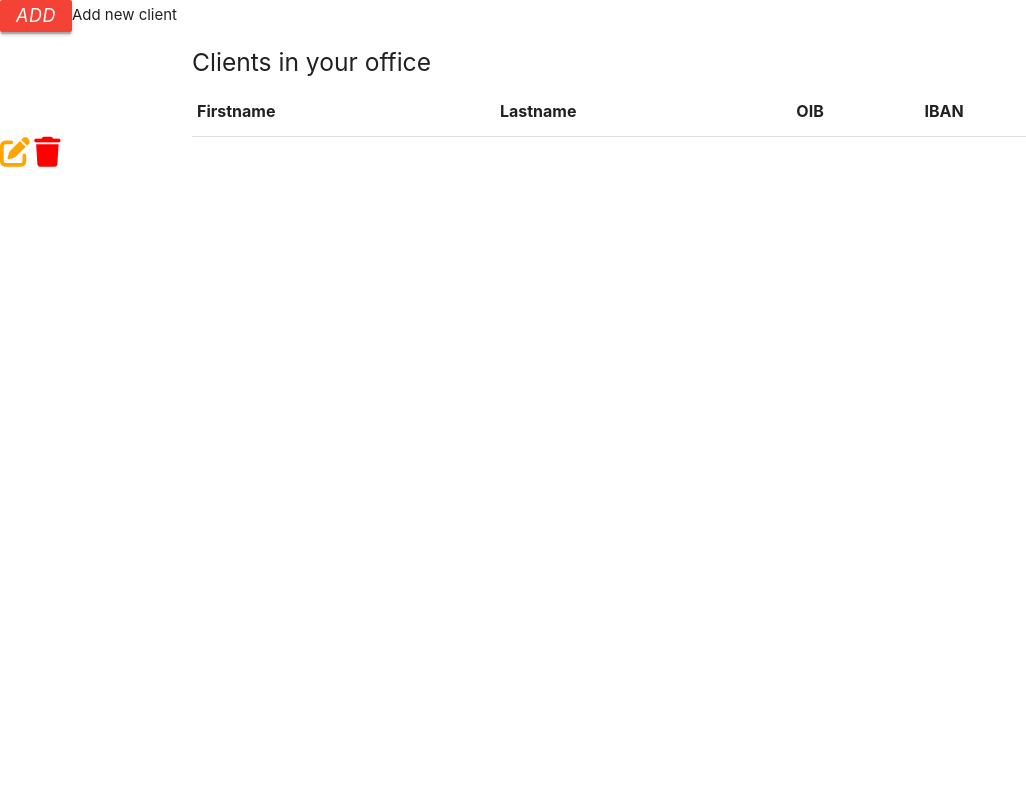
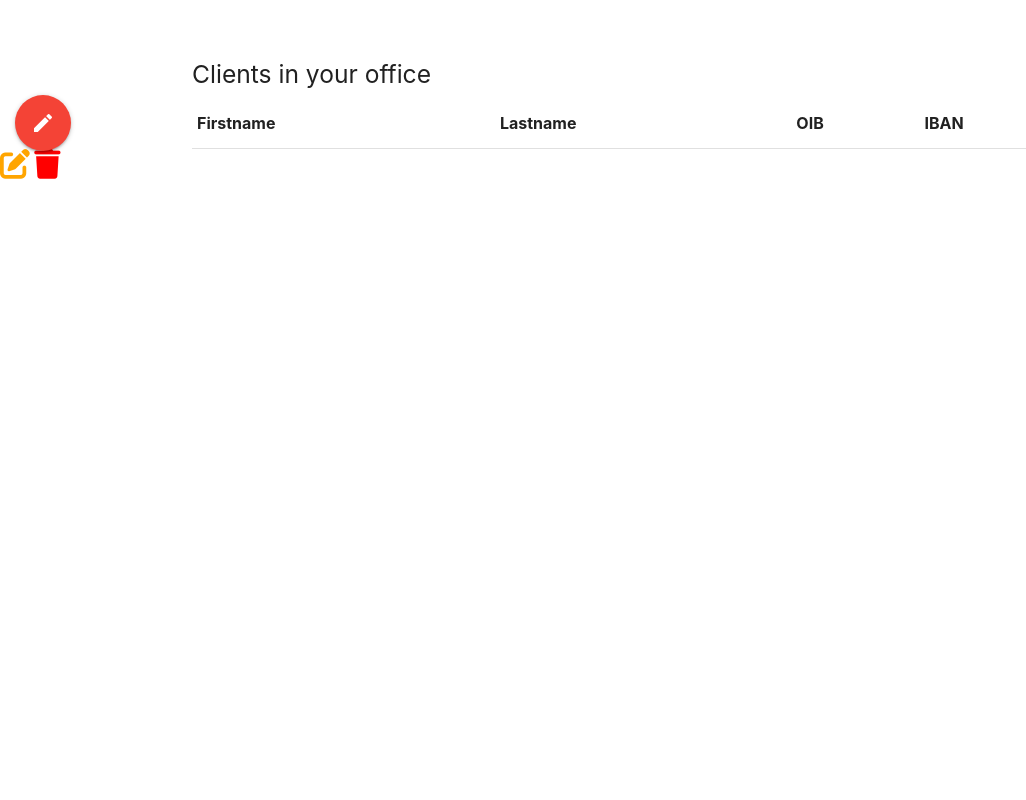
Before and after one commit to dcavajda/MVClawfirmMat, a PHP site: template app/view/privatno/clients/index.phtml in a window 1280 px wide. Shown: the whole page, without its empty margins (0-1026 px from the left). Run offline with PHP 8.4, Linux system fonts and the light colour scheme; the template is opened without the code that fills it, so the values that code supplies are empty; some libraries are stand-ins or nearby versions.

Commit message:
floating btn

```diff
--- a/app/config.php
+++ b/app/config.php
@@ -12,6 +12,9 @@
     ]
 ];
 
+
+
+
 //"server"=>"localhost",
 //"baza"=>"morfej_lawfirm",
 //"korisnik"=>"morfej_dcavajda",
--- a/app/view/privatno/clients/index.phtml
+++ b/app/view/privatno/clients/index.phtml
@@ -1,10 +1,37 @@
-<a href="<?php echo App::config("url") ?>clients/pripremaNovi"
-class="btn-centre btn-small waves-effect waves-light red">
-<i class="material-icons">add</i>
-</a>Add new client</a>
+<script src="https://cdnjs.cloudflare.com/ajax/libs/jquery/3.4.1/jquery.min.js"></script>
+
+<link href="https://fonts.googleapis.com/icon?family=Material+Icons" rel="stylesheet">
+
+<script>
+  document.addEventListener('DOMContentLoaded', function() {
+    var elems = document.querySelectorAll('.fixed-action-btn');
+    var instances = M.FloatingActionButton.init(elems, {
+      direction:'right'
+    });
+  });
+</script>
+<div class="fixed-action-btn" style="top: 80px; left: 15px;">
+    <a class="btn-floating btn-large red">
+      <i class="large material-icons">mode_edit</i>
+    </a>
+    <ul>
+    <li>
+
+      <a class="btn-floating red"><i class="material-icons">delete</i></i></a></li>
+
+
+      <li><a class="btn-floating yellow darken-1"><i class="material-icons">update</i></a></li>
+
+      <a href="<?php echo App::config("url") ?>clients/pripremaNovi"
+      <a class="btn-floating blue"><i class="material-icons">fiber_new</i></a></li>
+
+    </ul>
+  </div>
 
 <div class="container">
   <div class="col s2">
+    <br>
+    <br>
     <h5>Clients in your office</h5>
     <div class="responsive-table">
       <table id="tablicaSmjerovi">
```
Also changed, not shown: app/view/privatno/clients/novi.phtml (+8 -10 lines), public/css/app.css.
